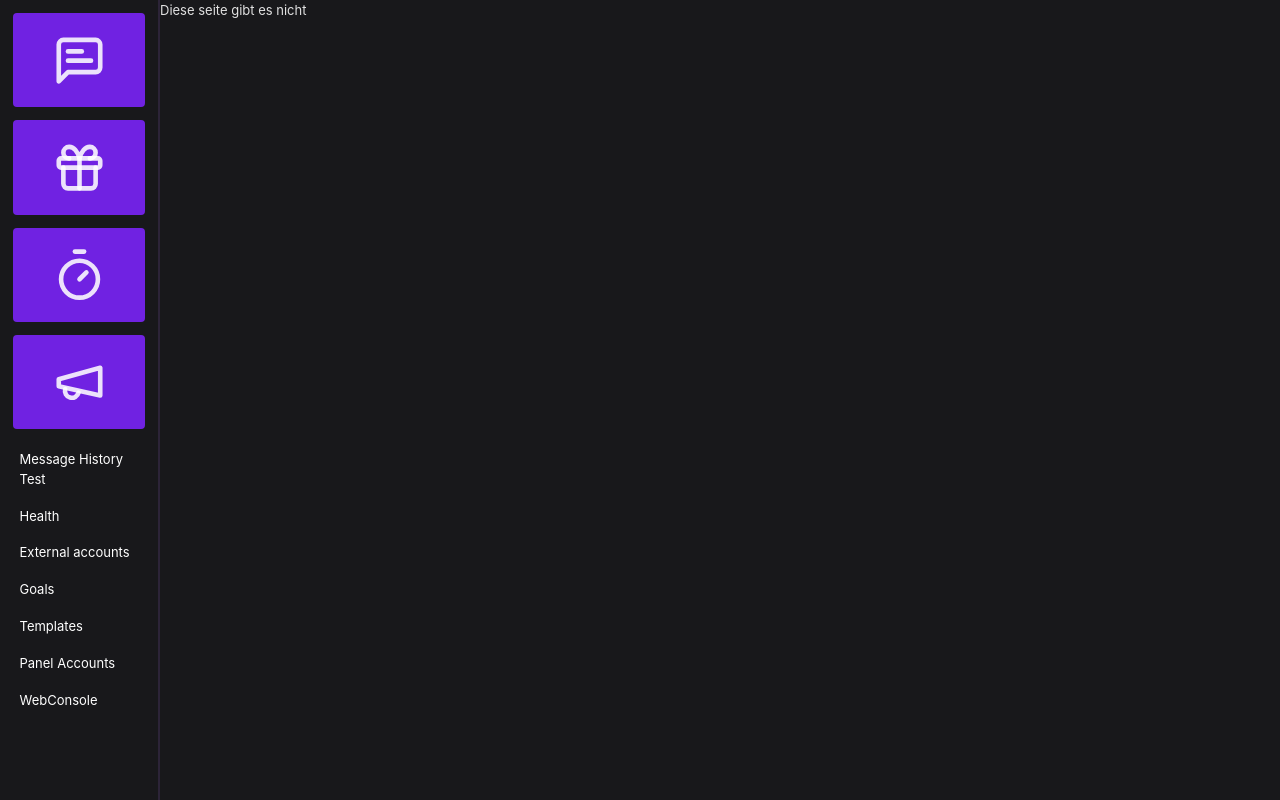
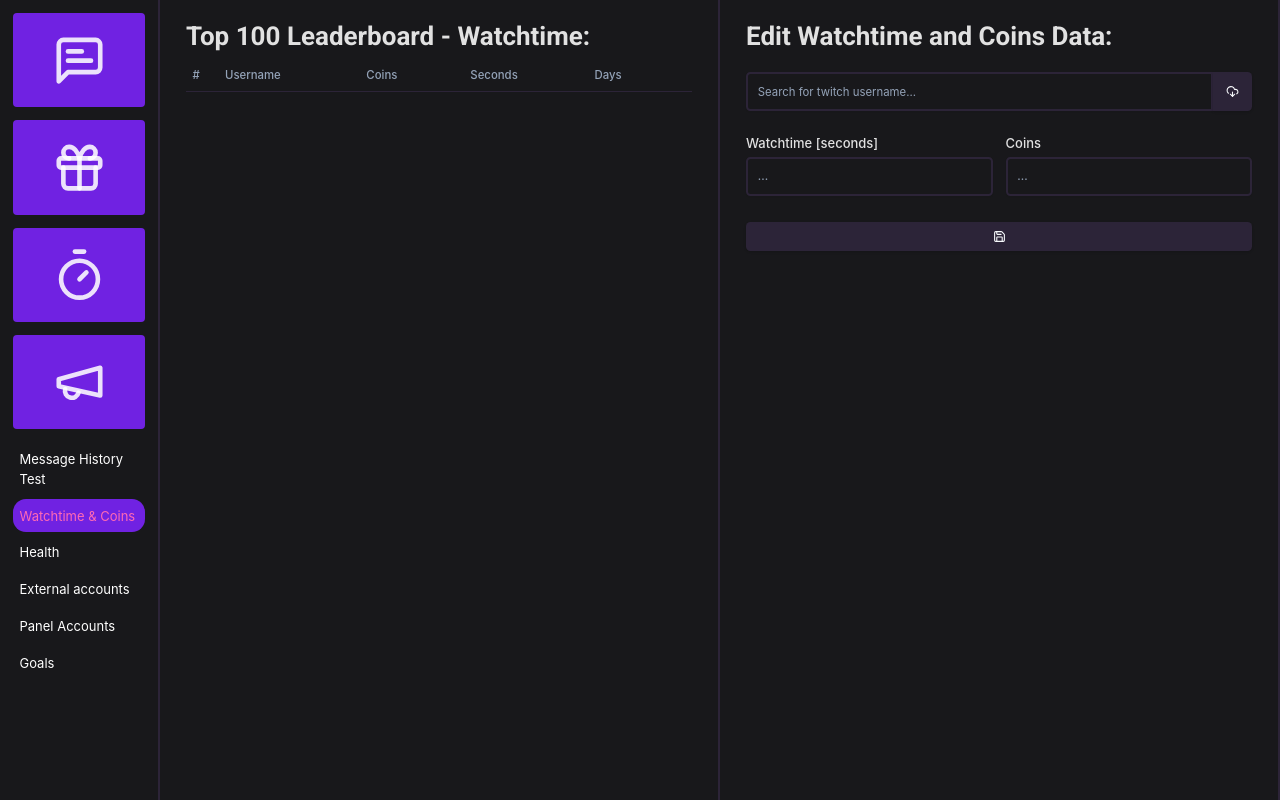
Before and after one commit to Clym-Dev-Team/JavaTwitchBot, a React (Vite) app in the folder panel/: page /watchtime in a window 1280 px wide. Built offline with nearby package versions, Linux system fonts and the light colour scheme; sample sign-in values are in the browser's storage.

Commit message:
add basic watchtime page without data

```diff
--- /dev/null
+++ b/panel/src/assets/IconCloudDown.tsx
@@ -0,0 +1,9 @@
+export default function IconCloudDown() {
+  return <svg xmlns="http://www.w3.org/2000/svg" width="24" height="24" viewBox="0 0 24 24" fill="none"
+              stroke="currentColor" stroke-width="2" stroke-linecap="round" stroke-linejoin="round"
+              className="lucide lucide-cloud-download">
+    <path d="M12 13v8l-4-4"/>
+    <path d="m12 21 4-4"/>
+    <path d="M4.393 15.269A7 7 0 1 1 15.71 8h1.79a4.5 4.5 0 0 1 2.436 8.284"/>
+  </svg>;
+}
--- /dev/null
+++ b/panel/src/assets/IconSave.tsx
@@ -0,0 +1,9 @@
+export default function IconSave() {
+  return <svg xmlns="http://www.w3.org/2000/svg" width="24" height="24" viewBox="0 0 24 24" fill="none"
+              stroke="currentColor"
+              stroke-width="2" stroke-linecap="round" stroke-linejoin="round" className="lucide lucide-save">
+    <path d="M15.2 3a2 2 0 0 1 1.4.6l3.8 3.8a2 2 0 0 1 .6 1.4V19a2 2 0 0 1-2 2H5a2 2 0 0 1-2-2V5a2 2 0 0 1 2-2z"/>
+    <path d="M17 21v-7a1 1 0 0 0-1-1H8a1 1 0 0 0-1 1v7"/>
+    <path d="M7 3v4a1 1 0 0 0 1 1h7"/>
+  </svg>
+}
--- a/panel/src/components/NavMenuTwitch/TwitchNavMenu.tsx
+++ b/panel/src/components/NavMenuTwitch/TwitchNavMenu.tsx
@@ -16,12 +16,11 @@ export default function TwitchNavMenu() {
     </div>
     <div className="otherOptions">
       <NavLink target="/history" name="Message History Test"/>
+      <NavLink target="/watchtime" name="Watchtime & Coins"/>
       <NavLink target="/health" name="Health"/>
       <NavLink target="/oauth" name="External accounts"/>
+      <NavLink target="/accounts" name="Panel Accounts"/>
       <NavLink target="/goal" name="Goals"/>
-      <NavLink target="/templates" name="Templates"/>
-      <NavLink target="/accounts" name="Panel Accounts"/>
-      <NavLink target="/" name="WebConsole" allowChildren={false}/>
     </div>
     <div className="account">
       {/*
--- /dev/null
+++ b/panel/src/components/watchtime/WatchtimePage.tsx
@@ -0,0 +1,52 @@
+import {Input} from "../../../@shadcn/components/ui/input.tsx";
+import {Button} from "../../../@shadcn/components/ui/button.tsx";
+import IconCloudDown from "../../assets/IconCloudDown.tsx";
+import "./watchtime.css"
+import VLabel from "../../common/VerticalLabel/VLabel.tsx";
+import IconSave from "../../assets/IconSave.tsx";
+import {Table, TableHead, TableHeader, TableRow} from "../../../@shadcn/components/ui/table.tsx";
+
+export default function WatchtimePage() {
+  return <div className="watchtimePage">
+    <div className="leaderboard column">
+      <h1>Top 100 Leaderboard - Watchtime:</h1>
+      <Table>
+        <TableHeader>
+          <TableRow>
+            <TableHead className="tw-w-10">#</TableHead>
+            <TableHead>Username</TableHead>
+            <TableHead className="tw-w-32">Coins</TableHead>
+            <TableHead>Seconds</TableHead>
+            <TableHead className="tw-w-32">Days</TableHead>
+          </TableRow>
+        </TableHeader>
+      </Table>
+    </div>
+    <div className="column">
+      <div className="editTile">
+        <h1>Edit Watchtime and Coins Data:</h1>
+        <div className="searchBox">
+          <Input placeholder="Search for twitch username..."/>
+          <Button><IconCloudDown/></Button>
+        </div>
+        <div className="dataBox">
+          <VLabel name="Watchtime [seconds]">
+            <Input placeholder="..."/>
+          </VLabel>
+          <VLabel name="Coins">
+            <Input placeholder="..."/>
+          </VLabel>
+        </div>
+        <Button>
+          <IconSave/>
+        </Button>
+        {/* TODO name input*/}
+        {/* TODO load button*/}
+        {/* TODO coin filed*/}
+        {/* TODO watchtime field*/}
+        {/* TODO save button*/}
+        {/* TODO make save button only available after load*/}
+      </div>
+    </div>
+  </div>
+}
--- /dev/null
+++ b/panel/src/components/watchtime/watchtime.css
@@ -0,0 +1,22 @@
+.watchtimePage {
+    display: flex;
+    width: 100%;
+    height: 100%;
+    flex-direction: row;
+}
+
+.editTile {
+    display: flex;
+    flex-direction: column;
+    gap: 2em;
+}
+
+.dataBox {
+    display: flex;
+    flex-direction: row;
+    gap: 1em;
+}
+
+.dataBox > label {
+    flex: 1;
+}
--- a/panel/src/main.tsx
+++ b/panel/src/main.tsx
@@ -19,6 +19,7 @@ import GiveawayEditPage from "./components/giveaways/editPage/GiveawayEditPage.t
 import {TooltipProvider} from "../@shadcn/components/ui/tooltip.tsx";
 import TokenRemover from "./components/Login/TokenRemover.tsx";
 import AccountsPage from "./components/panelAccounts/AccountsPage.tsx";
+import WatchtimePage from "./components/watchtime/WatchtimePage.tsx";
 
 export const PANEL_BASE_URL = import.meta.env.VITE_PANEL_BASE_URL;
 export const BOT_BACKEND_ADDR = import.meta.env.VITE_BOT_BACKEND_ADDR
@@ -47,9 +48,10 @@ const router = createBrowserRouter(
         <Route path="/health" element={<HealthOverview/>}/>
         <Route path="/oauth" element={<OauthSetup/>}/>
         <Route path="/oauth/result" element={<OauthResult/>}/>
+        <Route path="/accounts" element={<AccountsPage/>}/>
         <Route path="/giveaways" element={<GiveawayListPage/>}/>
         <Route path="/giveawayEdit" element={<GiveawayEditPage/>}/>
-        <Route path="/accounts" element={<AccountsPage/>}/>
+        <Route path="/watchtime" element={<WatchtimePage/>}/>
       </Route>
       <Route path="/twitchToken" element={<TokenRemover/>}/>
     </>
```
